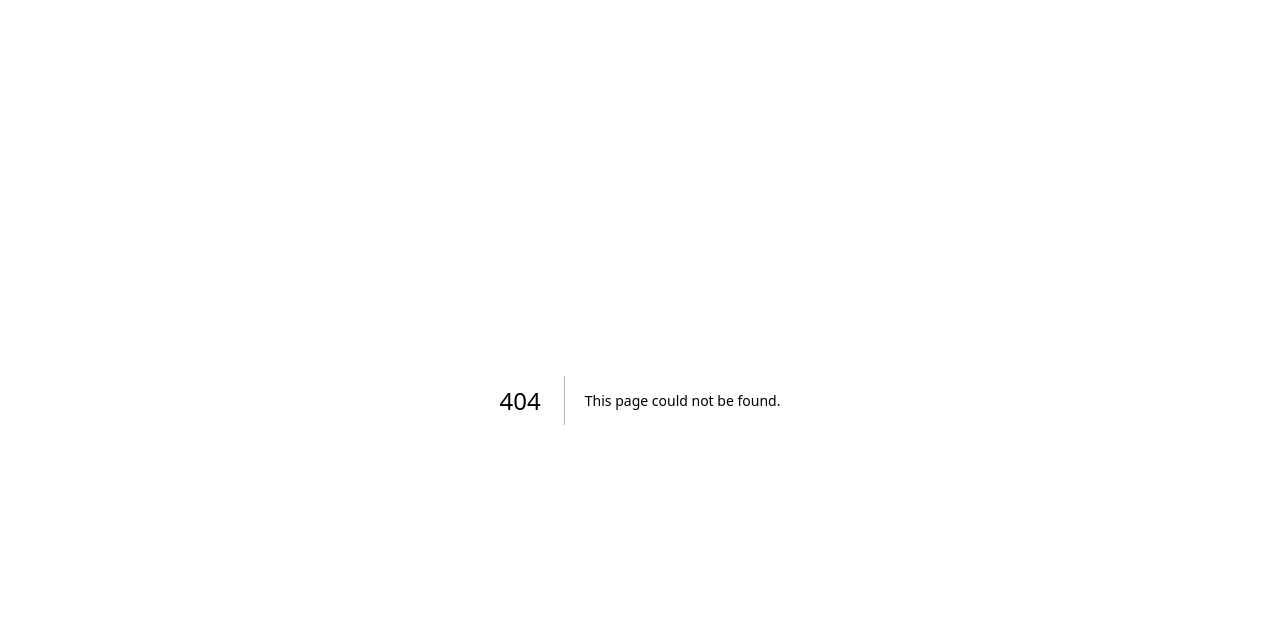
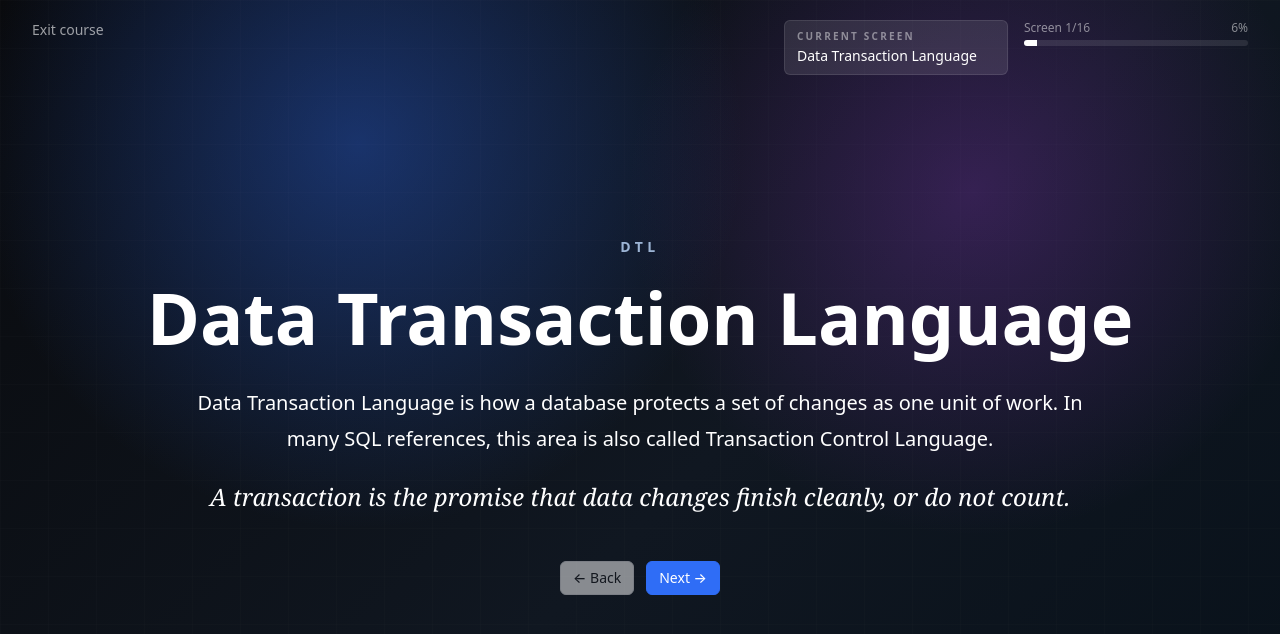
Before and after one commit to Kalyan5252/deg_lps, a Next.js app in the folder frontend/: page /paths/dtl in a window 1280 px wide. Before the commit this address had no page. Shown: the top 634 px of the page. Built offline with nearby package versions, Linux system fonts and the light colour scheme.

Commit message:
DTL course added

```diff
--- /dev/null
+++ b/frontend/app/paths/dtl/page.tsx
@@ -0,0 +1,96 @@
+import StoryCourse from "../_components/StoryCourse";
+
+const slides = [
+  {
+    eyebrow: "DTL",
+    title: "Data Transaction Language",
+    body: "Data Transaction Language is how a database protects a set of changes as one unit of work. In many SQL references, this area is also called Transaction Control Language.",
+    accent: "A transaction is the promise that data changes finish cleanly, or do not count.",
+  },
+  {
+    eyebrow: "Screen 2",
+    title: "Why transactions exist",
+    body: "Real systems do not change one row at a time. A checkout may create an order, reduce inventory, add a payment record, and write an audit event. Those changes must succeed together.",
+  },
+  {
+    eyebrow: "Screen 3",
+    title: "Unit of work",
+    body: "A transaction groups multiple statements into one logical operation. The database tracks the work until you choose to save it with COMMIT or cancel it with ROLLBACK.",
+    example: "BEGIN TRANSACTION;\nUPDATE inventory SET stock = stock - 1 WHERE product_id = 7;\nINSERT INTO orders(customer_id, product_id) VALUES (42, 7);",
+  },
+  {
+    eyebrow: "Screen 4",
+    title: "COMMIT",
+    body: "COMMIT makes the transaction permanent. After a successful commit, other users and future queries can rely on those changes as saved data.",
+    example: "COMMIT;",
+  },
+  {
+    eyebrow: "Screen 5",
+    title: "ROLLBACK",
+    body: "ROLLBACK cancels the current transaction. It is used when a validation fails, an error happens, or the operation should not be saved.",
+    example: "ROLLBACK;",
+  },
+  {
+    eyebrow: "Screen 6",
+    title: "SAVEPOINT",
+    body: "A savepoint marks a checkpoint inside a transaction. You can roll back part of the work without throwing away everything.",
+    example: "SAVEPOINT before_discount;\nUPDATE orders SET discount = 15 WHERE id = 101;\nROLLBACK TO before_discount;",
+  },
+  {
+    eyebrow: "Screen 7",
+    title: "Atomicity",
+    body: "Atomicity is the A in ACID. ACID stands for Atomicity, Consistency, Isolation, and Durability. Atomicity means all statements in the transaction count, or none of them count.",
+  },
+  {
+    eyebrow: "Screen 8",
+    title: "Consistency",
+    body: "Consistency means the database moves from one valid state to another valid state. Constraints, foreign keys, and transaction rules help prevent half-valid data.",
+  },
+  {
+    eyebrow: "Screen 9",
+    title: "Isolation",
+    body: "Isolation controls what one transaction can see while another transaction is still running. It prevents users from reading unstable intermediate changes.",
+  },
+  {
+    eyebrow: "Screen 10",
+    title: "Durability",
+    body: "Durability means committed data should survive crashes. Once the database confirms a commit, it must protect that result through logs and storage guarantees.",
+  },
+  {
+    eyebrow: "Screen 11",
+    title: "Autocommit",
+    body: "Many tools run in autocommit mode, where every statement commits immediately. That is convenient for simple reads and risky for multi-step changes.",
+    example: "-- Autocommit can save this immediately:\nDELETE FROM customers WHERE id = 12;",
+  },
+  {
+    eyebrow: "Screen 12",
+    title: "Explicit transactions",
+    body: "Explicit transactions are safer when multiple writes belong together. You start the transaction, run the checks, and commit only after the final state is correct.",
+    example: "BEGIN;\nUPDATE accounts SET balance = balance - 500 WHERE id = 1;\nUPDATE accounts SET balance = balance + 500 WHERE id = 2;\nCOMMIT;",
+  },
+  {
+    eyebrow: "Screen 13",
+    title: "Dirty reads",
+    body: "A dirty read happens when a query sees uncommitted data from another transaction. If that other transaction rolls back, the reader saw something that never truly existed.",
+  },
+  {
+    eyebrow: "Screen 14",
+    title: "Lost updates",
+    body: "A lost update happens when two transactions edit the same data and one overwrites the other. Locking, isolation levels, and careful update patterns reduce this risk.",
+  },
+  {
+    eyebrow: "Screen 15",
+    title: "Deadlocks",
+    body: "A deadlock happens when transactions wait on each other in a cycle. Databases detect this and cancel one transaction, so applications need retry behavior.",
+  },
+  {
+    eyebrow: "Screen 16",
+    title: "Transaction mindset",
+    body: "Use transactions when correctness matters across more than one statement. Decide the boundary first, validate before commit, and keep transactions as short as practical.",
+    accent: "The goal is not just changing data. The goal is changing data without leaving damage behind.",
+  },
+];
+
+export default function DtlCoursePage() {
+  return <StoryCourse title="DTL" slides={slides} />;
+}
--- a/frontend/app/paths/page.tsx
+++ b/frontend/app/paths/page.tsx
@@ -38,6 +38,14 @@ const courses = [
     desc: 'Procedural Language for SQL: blocks, variables, procedures, functions, packages, cursors, and exceptions.',
     tags: ['BLOCKS', 'PROC', 'FUNC'],
     glow: 'bg-[radial-gradient(circle_at_88%_88%,rgba(14,165,233,0.68),transparent_36%),linear-gradient(135deg,#090b1c,#2e2f86_45%,#07080d)]',
+  },
+  {
+    href: '/paths/dtl',
+    title: 'DTL',
+    level: 'Transactions',
+    desc: 'Data Transaction Language: commits, rollbacks, savepoints, isolation, ACID guarantees, and failure-safe changes.',
+    tags: ['COMMIT', 'ACID', 'ROLLBACK'],
+    glow: 'bg-[radial-gradient(circle_at_88%_88%,rgba(34,197,94,0.7),transparent_36%),linear-gradient(135deg,#07140c,#155e3a_45%,#07080d)]',
   },
 ];
 
```
